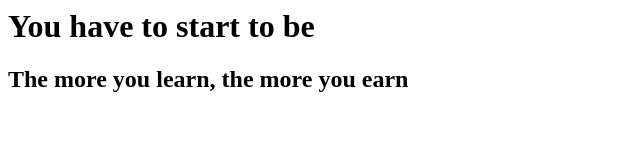
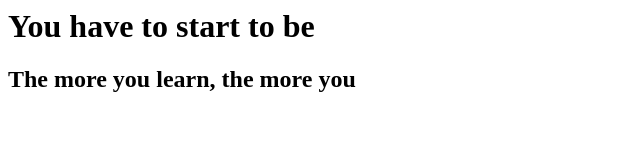
Before and after one commit to Ikhan2001/firstgitrepo, a plain HTML site: page index.html in a window 1280 px wide. Shown: the full height of the page, 0-640 px from the left. Drawn offline with Linux system fonts and the light colour scheme.

Commit message:
some changes

```diff
--- a/index.html
+++ b/index.html
@@ -1,6 +1,6 @@
 <html>
 	<body>
 		<h1>You have to start to be </h1>
-		<h2>The more you learn, the more you earn</h2>
+		<h2>The more you learn, the more you</h2>
 	</body>
 </html>
```
